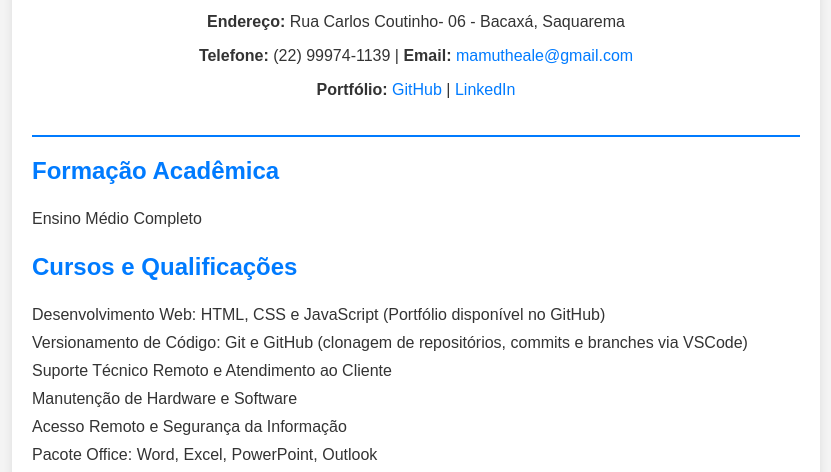
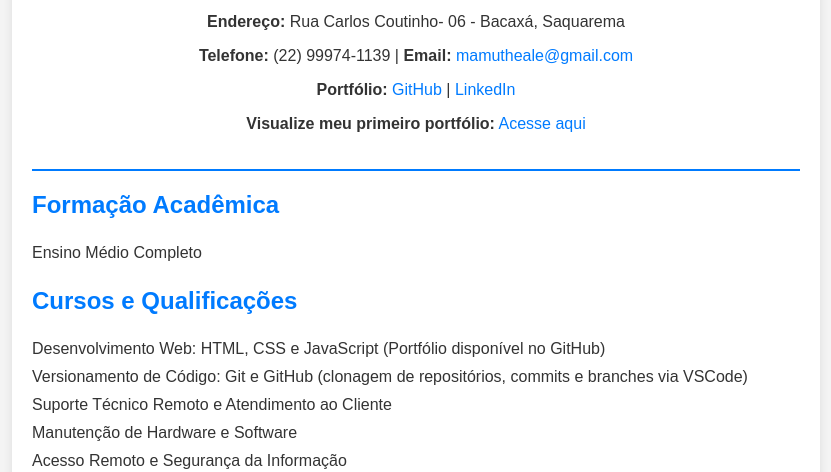
Before and after one commit to WallaceMamuth/curriculoWallace, a plain HTML site: page index.html in a window 1280 px wide. Shown: the part 305-777 px from the top of the page, without its empty margins (224-1055 px from the left). Drawn offline with Linux system fonts and the light colour scheme.

Commit message:
Adiciona currículo com link para visualização do portfólio

```diff
--- a/index.html
+++ b/index.html
@@ -62,6 +62,7 @@
             <p><strong>Endereço:</strong> Rua Carlos Coutinho- 06 - Bacaxá, Saquarema</p>
             <p><strong>Telefone:</strong> (22) 99974-1139 | <strong>Email:</strong> <a href="mailto:mamutheale@gmail.com">mamutheale@gmail.com</a></p>
             <p><strong>Portfólio:</strong> <a href="https://github.com/WallaceMamuth">GitHub</a> | <a href="https://www.linkedin.com/in/wallacetechsaqua/">LinkedIn</a></p>
+            <p><strong>Visualize meu primeiro portfólio:</strong> <a href="https://wallacemamuth.github.io/portifolio-simples/" target="_blank">Acesse aqui</a></p>
         </div>
 
         <div class="section">
```
